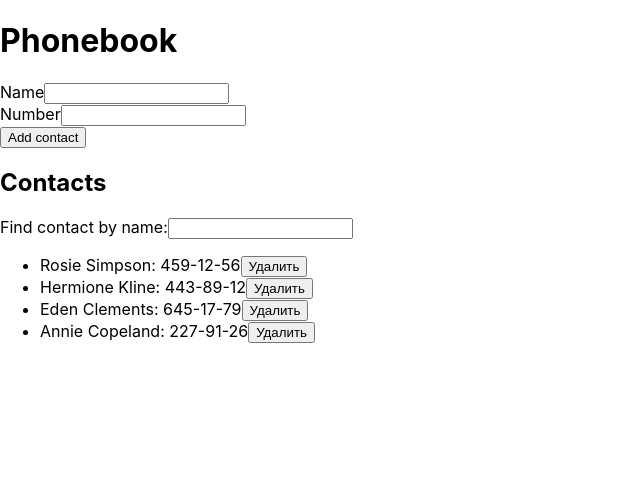
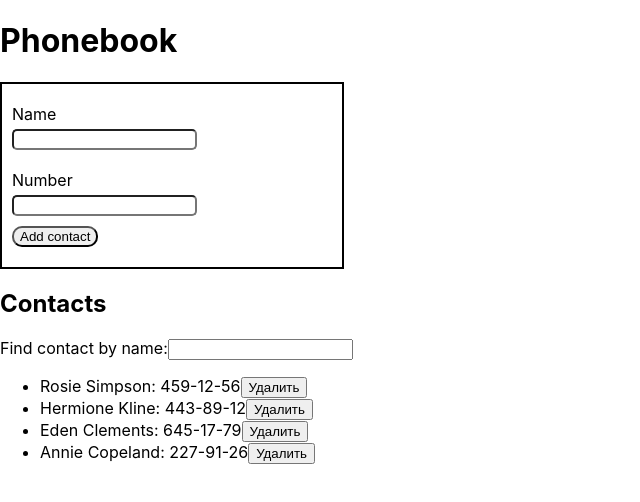
Before and after one commit to VadyaLegolas/goit-react-hw-02-phonebook, a React (Create React App) app: page / in a window 1280 px wide. Shown: the top 502 px of the page, without its empty margins (0-640 px from the left). Built offline with nearby package versions, Linux system fonts and the light colour scheme.

Commit message:
add styles contact form

```diff
--- a/package.json
+++ b/package.json
@@ -12,6 +12,7 @@
     "react": "^18.1.0",
     "react-dom": "^18.1.0",
     "react-scripts": "^5.0.1",
+    "styled-components": "^6.1.1",
     "web-vitals": "^2.1.3",
     "yup": "^1.3.2"
   },
--- /dev/null
+++ b/src/components/ContactElemet/ContactElement.jsx
@@ -0,0 +1,8 @@
+export const ContactElement = ({id, name, number, onDeleteContact}) => {
+  return (
+    <li >
+      {name}: {number}
+      <button onClick={() => onDeleteContact(id)}>Удалить</button>
+    </li>
+  );
+};
--- /dev/null
+++ b/src/components/ContactElemet/ContactElement.styled.js
@@ -0,0 +1 @@
+import styled from 'styled-components';
--- a/src/components/ContactForm/ContactForm.jsx
+++ b/src/components/ContactForm/ContactForm.jsx
@@ -1,4 +1,5 @@
 import { Component } from 'react';
+import { Button, Form, Input, Label } from './ContactForm.styled';
 
 export class ContactForm extends Component {
   state = {
@@ -21,33 +22,32 @@ export class ContactForm extends Component {
 
   render() {
     return (
-      <form onSubmit={this.handleSubmit}>
-        <label>
+      <Form autoComplete='off' onSubmit={this.handleSubmit}>
+        <Label>
           Name
-          <input
+          <Input
             type="text"
             name="name"
             value={this.state.name}
             required
             onChange={this.handleChange}
           />
-        </label>
+        </Label>
 
         <br />
-        <label>
+        <Label>
           Number
-          <input
+          <Input
             type="tel"
             name="number"
             value={this.state.number}
             required
             onChange={this.handleChange}
           />
-        </label>
+        </Label>
 
-        <br />
-        <button type="submit">Add contact</button>
-      </form>
+        <Button type="submit">Add contact</Button>
+      </Form>
     );
   }
 }
--- a/src/components/ContactForm/ContactForm.styled.js
+++ b/src/components/ContactForm/ContactForm.styled.js
@@ -0,0 +1,31 @@
+import styled from 'styled-components';
+
+export const Form = styled.form`
+  width: 320px;
+  border: 2px solid black;
+  padding: 20px 10px;
+`;
+
+export const Label = styled.label``;
+export const Input = styled.input`
+  display: block;
+  border-radius: 5px;
+  margin-top: 5px;
+  &:hover,
+  &:focus {
+    border-color: blue;
+    box-shadow: 0 0 5px rgba(0, 0, 255, 0.7);
+  }
+`;
+
+export const Button = styled.button`
+  margin-top: 10px;
+  cursor: pointer;
+  &:hover,
+  &:focus {
+    box-shadow: 0 0 5px rgba(0, 0, 255, 0.5);
+    background-color: blue;
+    color: yellow;
+  }
+  border-radius: 10px;
+`;
--- a/src/components/ContactList/ContactList.jsx
+++ b/src/components/ContactList/ContactList.jsx
@@ -1,12 +1,17 @@
-export const ContactList = ({contacts, onDeleteContact}) => {
+import { ContactElement } from 'components/ContactElemet/ContactElement';
+
+export const ContactList = ({ contacts, onDeleteContact }) => {
   return (
     <ul>
-      {contacts.map(({id,name,number}) => {
+      {contacts.map(({ id, name, number }) => {
         return (
-          <li key={id}>
-            {name}: {number}
-            <button onClick={()=>onDeleteContact(id)}>Удалить</button>
-          </li>
+          <ContactElement
+            key={id}
+            id={id}
+            name={name}
+            number={number}
+            onDeleteContact={onDeleteContact}
+          />
         );
       })}
     </ul>
--- a/src/components/ContactList/ContactList.styled.js
+++ b/src/components/ContactList/ContactList.styled.js
@@ -0,0 +1 @@
+import styled from 'styled-components';
--- a/src/components/Filter/Filter.styled.js
+++ b/src/components/Filter/Filter.styled.js
@@ -0,0 +1 @@
+import styled from 'styled-components';
```
Also changed, not shown: 1 other file (tests, documents, lock files or other folders).
